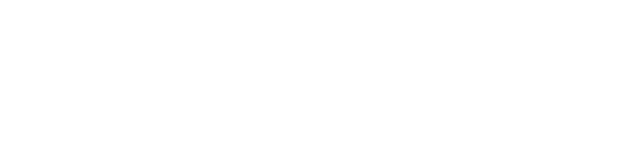
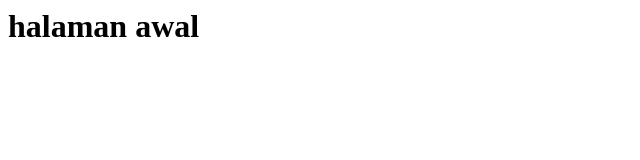
Before and after one commit to femaflam22/simulasi_remote_lokal_github, a plain HTML site: page index.html in a window 1280 px wide. Shown: the whole page, without its empty margins (0-640 px from the left). Drawn offline with Linux system fonts and the light colour scheme.

Commit message:
menambah baris h1

```diff
--- a/index.html
+++ b/index.html
@@ -6,6 +6,6 @@
     <title>Halamat index</title>
 </head>
 <body>
-
+    <h1>halaman awal</h1>
 </body>
 </html>
```
